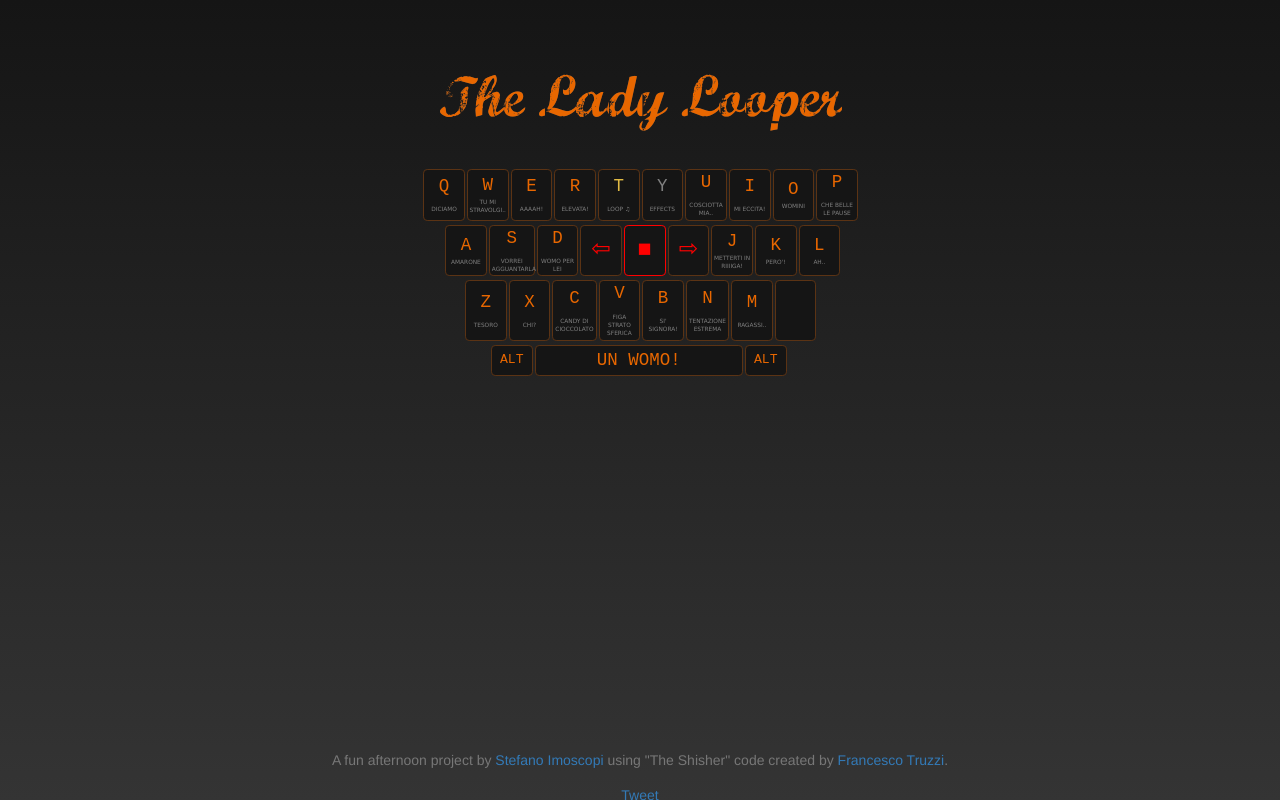
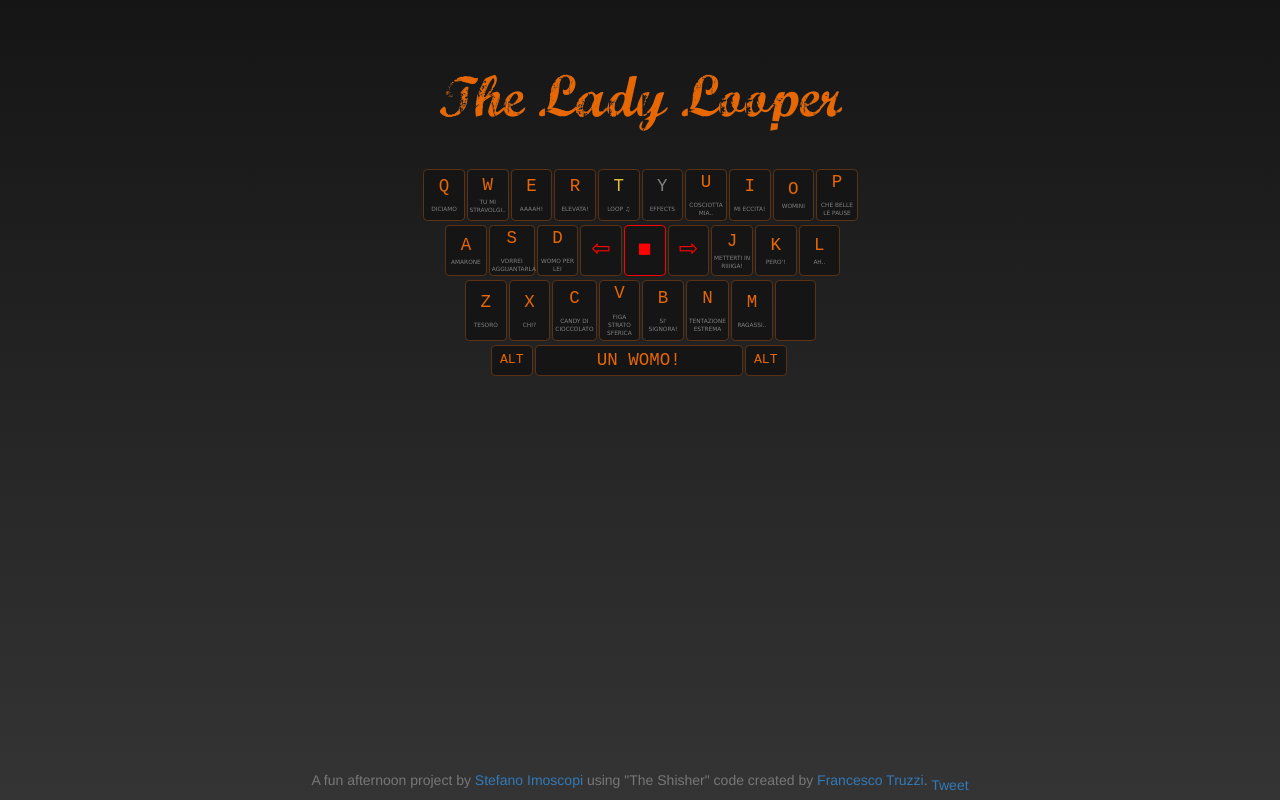
Before and after one commit to Steve3nto/Steve3nto.github.io, a plain HTML site: page index.html in a window 1280 px wide. Drawn offline with nearby package versions, Linux system fonts and the light colour scheme.

Commit message:
Update index.html

```diff
--- a/index.html
+++ b/index.html
@@ -171,7 +171,7 @@
                 <p class="text-muted" id="footer">A fun afternoon project by <a href="https://nl.linkedin.com/in/stefanoimoscopi" target="_blank">Stefano Imoscopi</a> using "The Shisher" code created by <a href="http://truzzi.me" target="_blank">Francesco Truzzi</a>.</a>
 
                 <div id="fbshare" class="fb-share-button" data-href="http://steve3nto.github.io/" data-layout="button_count"></div>
-                <div><a href="https://twitter.com/share" class="twitter-share-button" data-url="http://steve3nto.github.io/" data-via="Steve3nto" data-hashtags="TheLadyLooper">Tweet</a></div>
+                <a href="https://twitter.com/share" class="twitter-share-button" data-url="http://steve3nto.github.io/" data-via="Steve3nto" data-hashtags="TheLadyLooper">Tweet</a>
 					<script>!function(d,s,id){var js,fjs=d.getElementsByTagName(s)[0],p=/^http:/.test(d.location)?'http':'https';if(!d.getElementById(id)){js=d.createElement(s);js.id=id;js.src=p+'://platform.twitter.com/widgets.js';fjs.parentNode.insertBefore(js,fjs);}}(document, 'script', 'twitter-wjs');</script>
                 <script>!function(d,s,id){var js,fjs=d.getElementsByTagName(s)[0],p=/^http:/.test(d.location)?'http':'https';if(!d.getElementById(id)){js=d.createElement(s);js.id=id;js.src=p+'://platform.twitter.com/widgets.js';fjs.parentNode.insertBefore(js,fjs);}}(document, 'script', 'twitter-wjs');</script>
         </footer>
```
